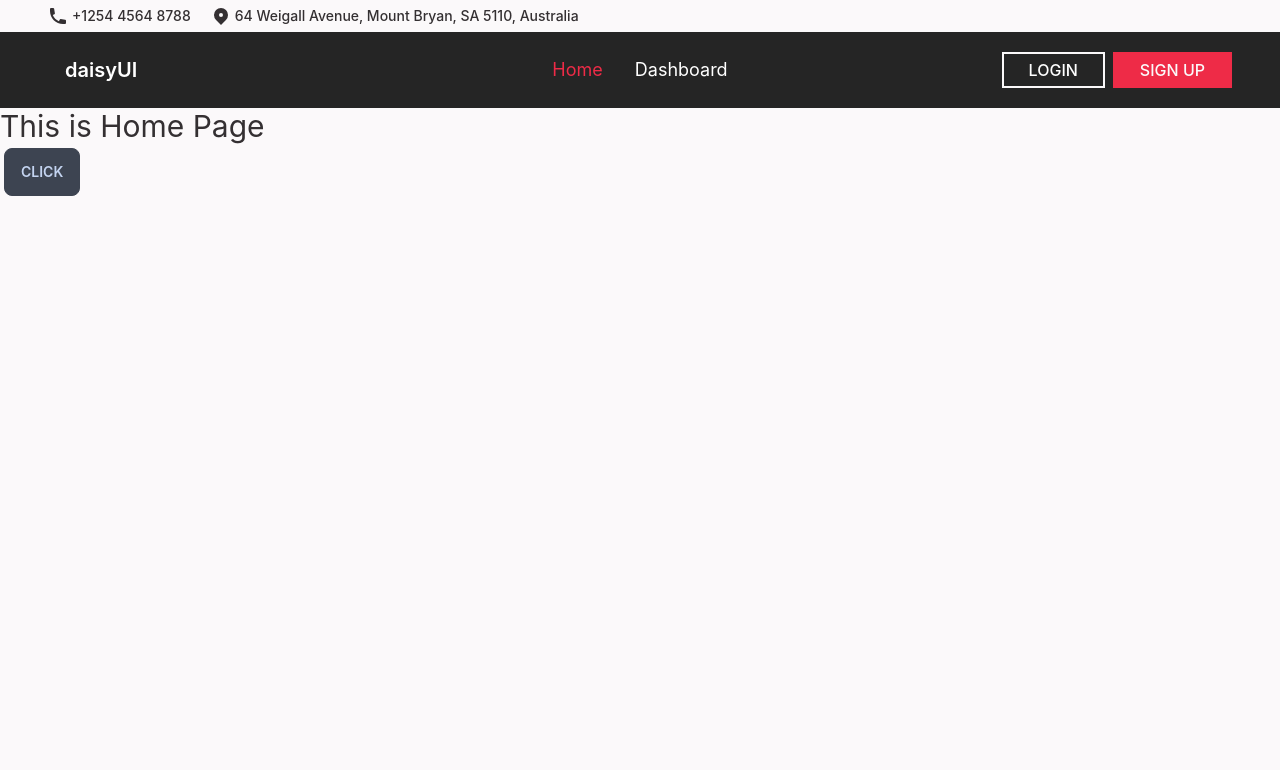
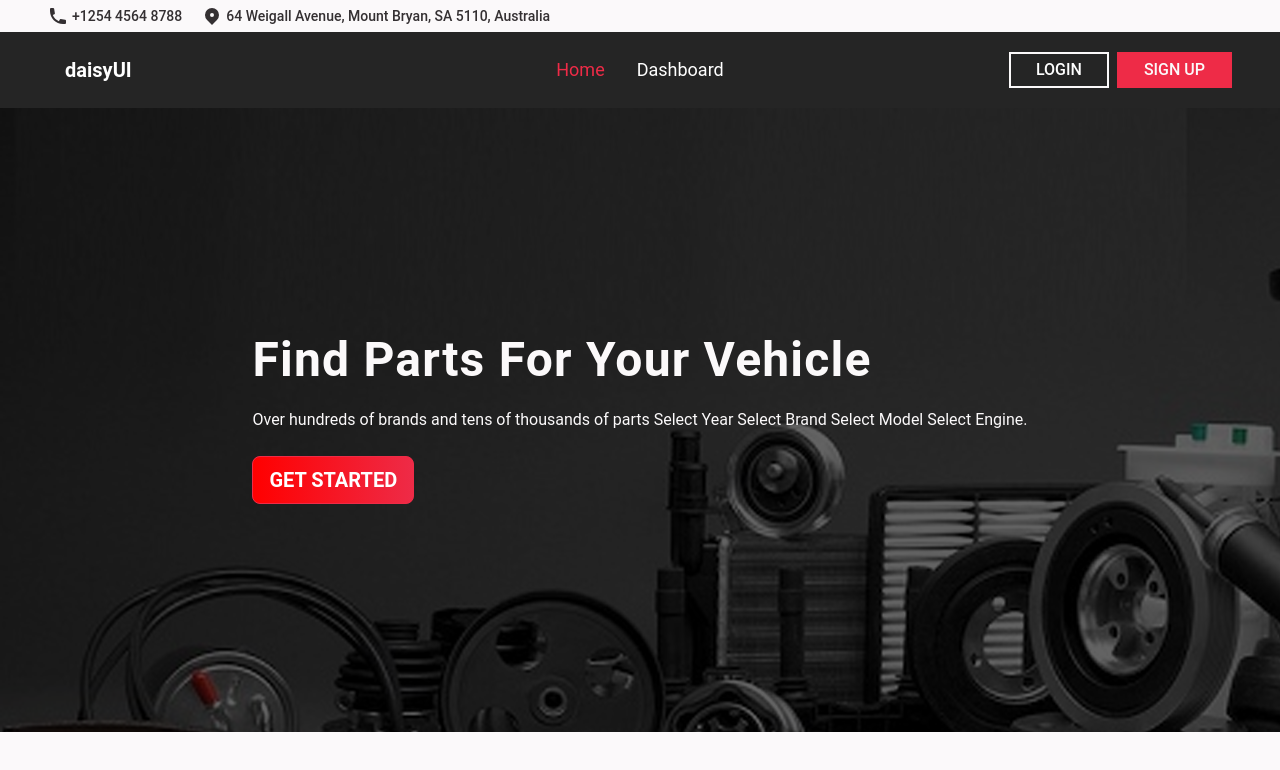
Before and after one commit to Maria-07/Axel-Motors, a React (Create React App) app: page / in a window 1280 px wide. Shown: the top 770 px of the page. Built offline with nearby package versions, Linux system fonts and the light colour scheme.

Commit message:
Banner part added

```diff
--- a/src/Pages/Home/Bannner.js
+++ b/src/Pages/Home/Bannner.js
@@ -1,9 +1,32 @@
 import React from "react";
+import bg from "../../Assets/Banner.png";
 
 const Bannner = () => {
   return (
     <div>
-      <h1>Banner</h1>
+      <div
+        style={{
+          background: `url(${bg})`,
+        }}
+        className="py-1 mb-10"
+      >
+        <div className="hero container mx-auto sm:my-52">
+          <div className="hero-content flex-col lg:flex-row-reverse">
+            <div className=" sm:px-10 ">
+              <h1 className="text-5xl text-neutral tracking-wide font-semibold">
+                Find Parts For Your Vehicle
+              </h1>
+              <p className="py-6 text-neutral">
+                Over hundreds of brands and tens of thousands of parts Select
+                Year Select Brand Select Model Select Engine.
+              </p>
+              <button className="btn btn-primary bg-gradient-to-r from-secondary to-primary  hover:from-accent hover:to-accent uppercase text-white text-xl font-bold">
+                Get Started
+              </button>
+            </div>
+          </div>
+        </div>
+      </div>
     </div>
   );
 };
--- a/src/Pages/Home/Home.js
+++ b/src/Pages/Home/Home.js
@@ -1,25 +1,10 @@
 import React from "react";
+import Bannner from "./Bannner";
 
 const Home = () => {
   return (
     <div>
-      <h1 className="text-3xl">This is Home Page</h1>
-      <div class="dropdown">
-        <label tabindex="0" class="btn m-1">
-          Click
-        </label>
-        <ul
-          tabindex="0"
-          class="dropdown-content menu p-2 shadow bg-base-100 rounded-box w-52"
-        >
-          <li>
-            <a>Item 1</a>
-          </li>
-          <li>
-            <a>Item 2</a>
-          </li>
-        </ul>
-      </div>
+      <Bannner></Bannner>
     </div>
   );
 };
--- a/src/Pages/Shared/Shared.css
+++ b/src/Pages/Shared/Shared.css
@@ -19,3 +19,9 @@
     color: #FBF9FA;
     transition: ease-in-out 0.3s;
 }
+
+.Signup-button:hover {
+    background-color: #FBF9FA;
+    color: #000;
+    border: 2px solid #FBF9FA;
+}
--- a/src/index.css
+++ b/src/index.css
@@ -2,10 +2,11 @@
 @tailwind components;
 @tailwind utilities;
 
+@import url('https://fonts.googleapis.com/css2?family=Noto+Serif&family=Poppins:wght@200;300;400;500;700&family=Roboto:wght@300;400;500&display=swap');
+
 body {
   margin: 0;
-  font-family: -apple-system, BlinkMacSystemFont, 'Segoe UI', 'Roboto', 'Oxygen',
-    'Ubuntu', 'Cantarell', 'Fira Sans', 'Droid Sans', 'Helvetica Neue',
+  font-family: 'Roboto',
     sans-serif;
   -webkit-font-smoothing: antialiased;
   -moz-osx-font-smoothing: grayscale;
@@ -15,3 +16,11 @@ code {
   font-family: source-code-pro, Menlo, Monaco, Consolas, 'Courier New',
     monospace;
 }
+
+
+/* font-family: 'Noto Serif',
+serif;
+font-family: 'Poppins',
+sans-serif;
+font-family: 'Roboto',
+sans-serif; */
--- a/tailwind.config.js
+++ b/tailwind.config.js
@@ -15,7 +15,7 @@ module.exports = {
           primary: "#EE2B47",
           secondary: "#FF0000",
           accent: "#252525",
-          neutral: "#3d4451",
+          neutral: "#FBF9FA",
           "base-100": "#FBF9FA",
         },
       },
```
Also changed, not shown: src/Assets/Banner.png (renamed from src/Assests/Banner.png).
